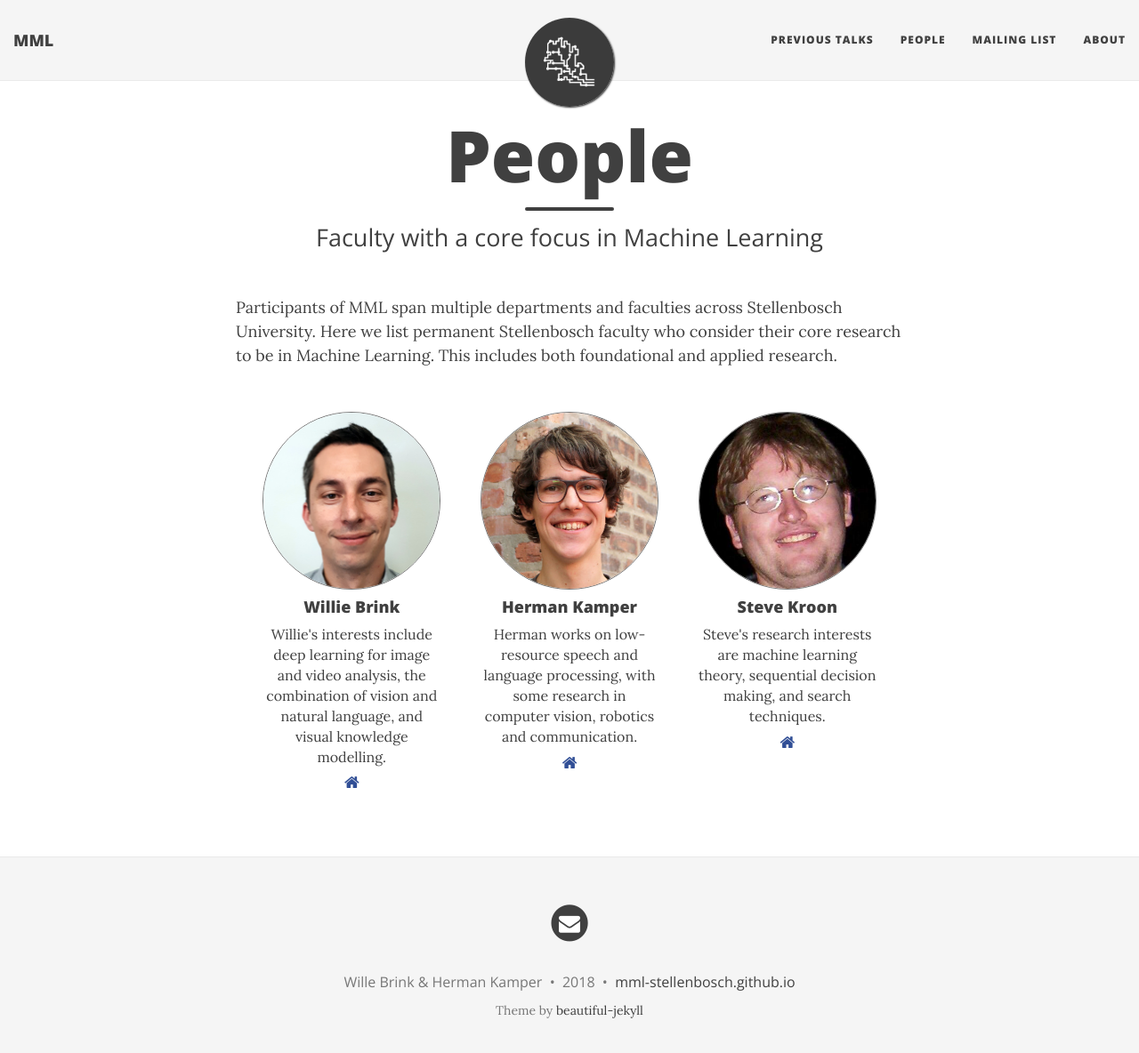
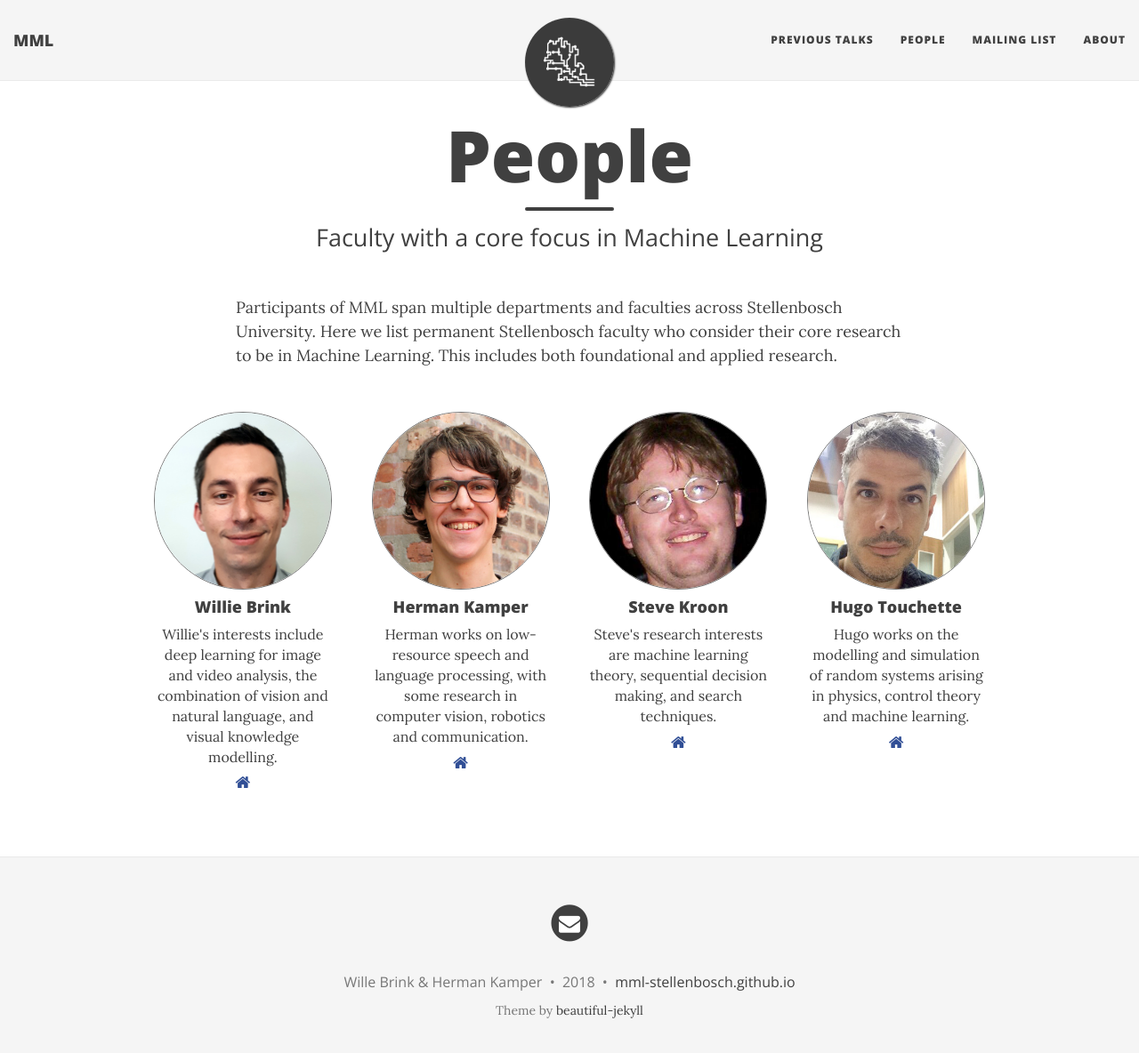
Before and after one commit to mml-stellenbosch/mml-stellenbosch.github.io, a Jekyll site: the page built from people.md, in a window 1280 px wide and 1197 px high. Shown: the top 1184 px of the window at 89% size. Built offline with Jekyll 4.4.1, drawn with Linux system fonts in a browser that asks for light colours; nearby versions of some CDN libraries.

Commit message:
Update people.md

```diff
--- a/people.md
+++ b/people.md
@@ -19,6 +19,11 @@ faculty:
     desc: Steve's research interests are machine learning theory, sequential decision making, and search techniques.
     website: http://www.cs.sun.ac.za/~kroon/decision.html
     url: http://www.cs.sun.ac.za/~kroon/
+  - name: Hugo Touchette
+    img: /photos/hugo.jpg
+    desc: Hugo works on the modelling and simulation of random systems arising in physics, control theory and machine learning.
+    website: http://appliedmaths.sun.ac.za/~htouchette/
+    url: http://appliedmaths.sun.ac.za/~htouchette/
 ---
 
 
```
